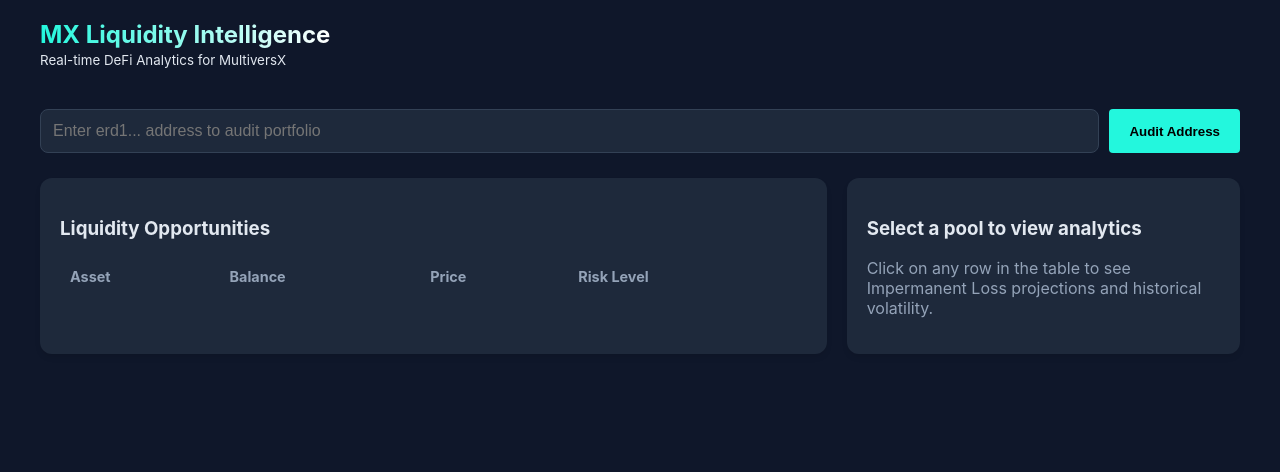
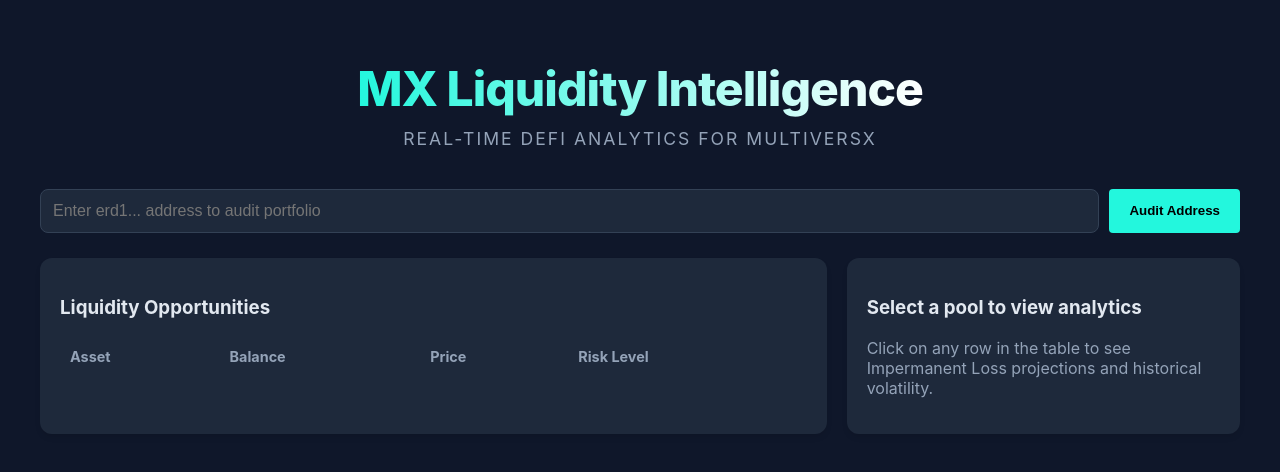
Before and after one commit to praiz-y/multiversx-liquidity-analytics, a website: page public/index.html in a window 1280 px wide. Drawn offline with nearby package versions, Linux system fonts and the light colour scheme; no server answers.

Commit message:
Update UI and local data changes

```diff
--- a/public/index.html
+++ b/public/index.html
@@ -37,9 +37,42 @@
 
         /* Header */
 
-        header { display: flex; justify-content: space-between; align-items: center; margin-bottom: 40px; }
+/* Optimized Responsive Header */
+header {
+    display: flex;
+    flex-direction: column; /* Stack H1 and Small vertically */
+    align-items: center;    /* Center horizontally */
+    text-align: center;
+    margin: 40px 0;
+}
 
-        h1 { margin: 0; font-size: 1.5rem; background: linear-gradient(90deg, var(--accent), #fff); -webkit-background-clip: text; background-clip: text; -webkit-text-fill-color: transparent; }
+h1 {
+    margin: 0;
+    /* clamp(min, preferred, max) - scales between 1.8rem and 3rem based on screen width */
+    font-size: clamp(1.8rem, 5vw, 3rem);
+    font-weight: 800;
+    letter-spacing: -1px;
+    background: linear-gradient(90deg, var(--accent), #fff);
+    -webkit-background-clip: text;
+    background-clip: text;
+    -webkit-text-fill-color: transparent;
+    line-height: 1.2;
+}
+
+header small {
+    display: block;
+    margin-top: 10px;
+    font-size: clamp(0.9rem, 2vw, 1.1rem);
+    color: #94a3b8;
+    text-transform: uppercase;
+    letter-spacing: 2px;
+}
+
+/* Mobile Adjustments */
+@media (max-width: 600px) {
+    header { margin: 20px 0; }
+    .dashboard-grid { grid-template-columns: 1fr; } /* Stack columns on mobile */
+}
 
         .btn { background: var(--accent); color: #000; border: none; padding: 10px 20px; font-weight: bold; cursor: pointer; border-radius: 4px; }
 
@@ -143,10 +176,8 @@
         <div class="container">
 
             <header>
-                <div>
                     <h1>MX Liquidity Intelligence</h1>
                     <small>Real-time DeFi Analytics for MultiversX</small>
-                </div>
             </header>
 
 
@@ -494,7 +525,7 @@
 
         else if (ticker.includes("MEX") && currentPrice === 0) {
 
-            currentPrice = 0.000067; // Current real-world MEX price
+            currentPrice = 0.000001311; // Current real-world MEX price
 
         }
 
```
Also changed, not shown: 1 other file.
